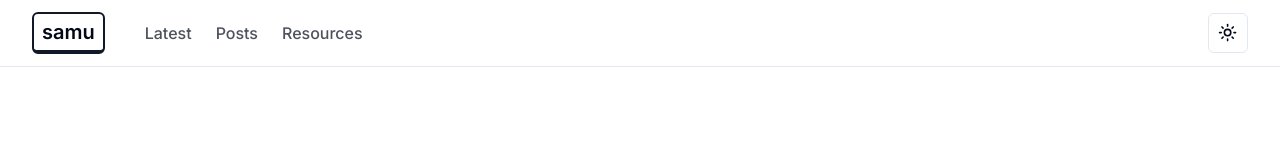
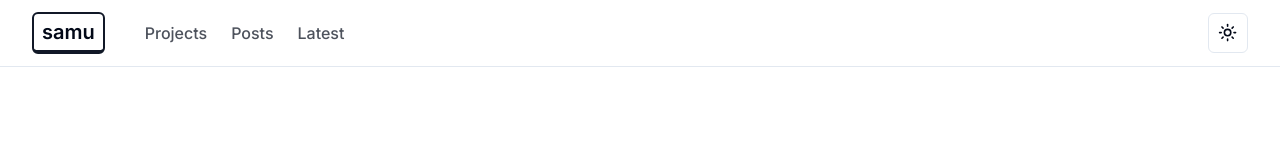
Before and after one commit to samuelpalacioss/blog-project, a Next.js app: page / in a window 1280 px wide. Shown: the top 160 px of the page. Built offline with nearby package versions, Linux system fonts and the light colour scheme.

Commit message:
Change navbar order, pending mobile nav

```diff
--- a/components/Nav.tsx
+++ b/components/Nav.tsx
@@ -4,6 +4,7 @@ import { ThemeToggle } from './ThemeToggle';
 export default function Nav() {
   return (
     <header className='sticky top-0 inset-x-0 h-fit py-3 border-b bg-white dark:bg-gray-950 z-[10]'>
+      {/* Need mobile nav */}
       <div className='container max-w-7xl flex items-center justify-between gap-2'>
         {/* Logo and links */}
         <div className='flex items-center gap-10'>
@@ -18,7 +19,7 @@ export default function Nav() {
               href={'/'}
               className='text-foreground/70 transition-colors hover:text-foreground/90'
             >
-              Latest
+              Projects
             </Link>
 
             <Link
@@ -31,7 +32,7 @@ export default function Nav() {
               href={'/'}
               className='text-foreground/70 transition-colors hover:text-foreground/90'
             >
-              Resources
+              Latest
             </Link>
           </nav>
         </div>
```
